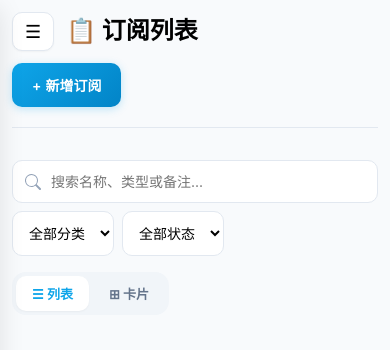
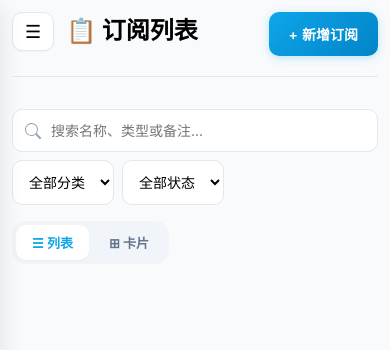
Before and after one commit to kinga-a/Fsub, a plain HTML site: page public/index.html in a window 390 px wide. Shown: the top 350 px of the page. Drawn offline with Linux system fonts and the light colour scheme; no server answers.

Commit message:
Update style.css

```diff
--- a/public/style.css
+++ b/public/style.css
@@ -63,6 +63,12 @@ html, body {
   height: 100%;
   height: 100dvh;
   overflow-x: hidden;
+  /* 禁止垂直方向溢出滚动（如果不需要页面上下滑动）就用下面这行 */
+  /* overflow-y: hidden; */
+
+  /* 隐藏垂直滚动条，依然可以鼠标滚轮、触屏上下滑动页面 */
+  -ms-overflow-style: none;  /* IE、Edge兼容 */
+  scrollbar-width: none;     /* Firefox兼容 */
 }
 
 * {
@@ -898,7 +904,7 @@ tr:hover td { background: var(--gray-50); }
 .toast.error { background: var(--danger); }
 
 /* 滚动条兼容（Chrome/Edge/Safari） */
-::-webkit-scrollbar { width: 8px; height: 8px; }
+::-webkit-scrollbar { width: 8px; height: 8px; display: none; }
 ::-webkit-scrollbar-track { background: var(--gray-100); border-radius: 4px; }
 ::-webkit-scrollbar-thumb { background: var(--gray-300); border-radius: 4px; }
 ::-webkit-scrollbar-thumb:hover { background: var(--gray-400); }
@@ -921,7 +927,7 @@ tr:hover td { background: var(--gray-50); }
   .stats-grid, .analysis-stats-grid { grid-template-columns: 2,1fr; }
   .dash-grid  { grid-template-columns: 1fr; }
   .form-grid-2, .form-grid-3 { grid-template-columns: 1fr; }
-  .topbar { flex-direction: column; align-items: flex-start; gap: var(--space-md); }
+  .topbar { align-items: flex-start; gap: var(--space-md); }
   .toolbar { flex-direction: column; align-items: stretch; }
   .toolbar-filter-group { width: 100%; }
   .search-box { width: 100%; }
```
